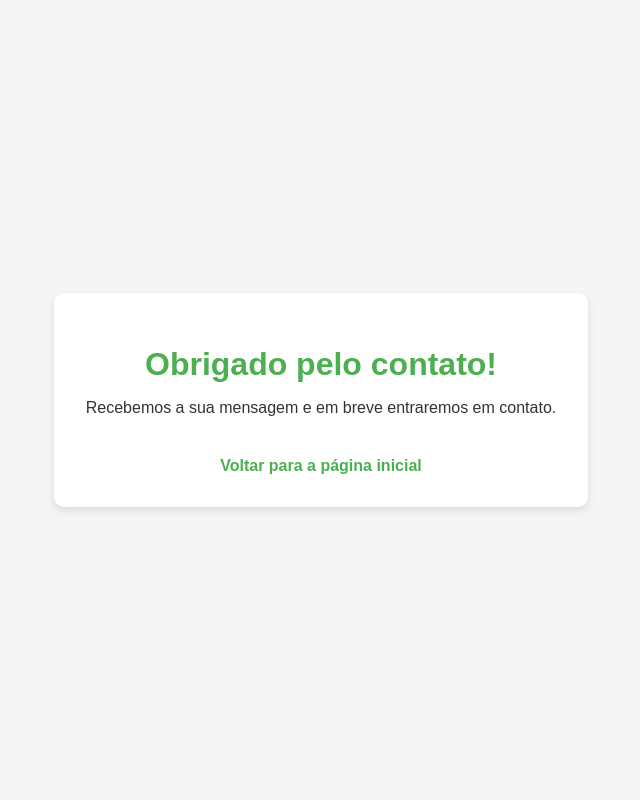
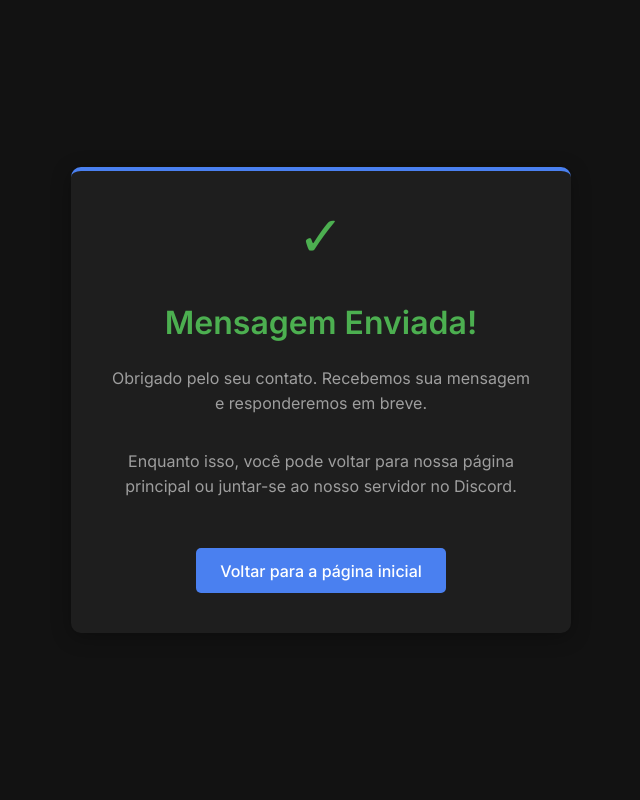
Before and after one commit to servico-programador/servico-programador, a Flask app: page /obrigado in a window 1280 px wide. Shown: the whole page, without its empty margins (319-959 px from the left). Run offline with Flask 3, Linux system fonts and the light colour scheme.

Commit message:
página de agradecimento melhorada

```diff
--- a/templates/obrigado.html
+++ b/templates/obrigado.html
@@ -4,44 +4,109 @@
     <meta charset="UTF-8">
     <meta name="viewport" content="width=device-width, initial-scale=1.0">
     <title>Obrigado!</title>
+    <link href="https://fonts.googleapis.com/css2?family=Inter:wght@400;500;600&display=swap" rel="stylesheet">
     <style>
+        :root {
+            --bg-color: #121212;
+            --card-bg: #1e1e1e;
+            --text-color: #e0e0e0;
+            --text-muted: #9e9e9e;
+            --primary: #4a80f0;
+            --primary-hover: #3a70e0;
+            --success: #4caf50;
+        }
+
+        * {
+            margin: 0;
+            padding: 0;
+            box-sizing: border-box;
+        }
+
         body {
+            font-family: 'Inter', sans-serif;
+            background-color: var(--bg-color);
+            color: var(--text-color);
             display: flex;
             justify-content: center;
             align-items: center;
-            height: 100vh;
-            margin: 0;
-            background-color: #f5f5f5;
-            font-family: Arial, sans-serif;
+            min-height: 100vh;
+            padding: 1rem;
         }
-        .card {
-            background-color: #ffffff;
-            padding: 2rem;
+
+        .thank-you-card {
+            background-color: var(--card-bg);
+            padding: 2.5rem;
             border-radius: 10px;
-            box-shadow: 0 4px 8px rgba(0, 0, 0, 0.1);
             text-align: center;
+            max-width: 500px;
+            width: 100%;
+            box-shadow: 0 4px 20px rgba(0, 0, 0, 0.3);
+            border-top: 4px solid var(--primary);
         }
-        h1 {
-            color: #4CAF50;
-            margin-bottom: 1rem;
+
+        .thank-you-card h1 {
+            color: var(--success);
+            margin-bottom: 1.5rem;
+            font-size: 2rem;
         }
-        p {
-            color: #333;
+
+        .thank-you-card p {
+            color: var(--text-muted);
+            margin-bottom: 2rem;
+            line-height: 1.6;
         }
-        a {
+
+        .thank-you-icon {
+            font-size: 3.5rem;
+            margin-bottom: 1.5rem;
+            color: var(--success);
+            animation: bounce 1s ease infinite alternate;
+        }
+
+        .back-link {
             display: inline-block;
-            margin-top: 1.5rem;
-            color: #4CAF50;
+            padding: 0.8rem 1.5rem;
+            background-color: var(--primary);
+            color: white;
             text-decoration: none;
-            font-weight: bold;
+            border-radius: 5px;
+            font-weight: 500;
+            transition: all 0.3s ease;
+            margin-top: 1rem;
+        }
+
+        .back-link:hover {
+            background-color: var(--primary-hover);
+            transform: translateY(-2px);
+        }
+
+        @keyframes bounce {
+            from { transform: translateY(0); }
+            to { transform: translateY(-10px); }
+        }
+
+        @media (max-width: 600px) {
+            .thank-you-card {
+                padding: 1.5rem;
+            }
+
+            .thank-you-card h1 {
+                font-size: 1.7rem;
+            }
+
+            .thank-you-icon {
+                font-size: 2.5rem;
+            }
         }
     </style>
 </head>
 <body>
-    <div class="card">
-        <h1>Obrigado pelo contato!</h1>
-        <p>Recebemos a sua mensagem e em breve entraremos em contato.</p>
-        <a href="/">Voltar para a página inicial</a>
+    <div class="thank-you-card">
+        <div class="thank-you-icon">✓</div>
+        <h1>Mensagem Enviada!</h1>
+        <p>Obrigado pelo seu contato. Recebemos sua mensagem e responderemos em breve.</p>
+        <p>Enquanto isso, você pode voltar para nossa página principal ou juntar-se ao nosso servidor no Discord.</p>
+        <a href="/index" class="back-link">Voltar para a página inicial</a>
     </div>
 </body>
 </html>
```
